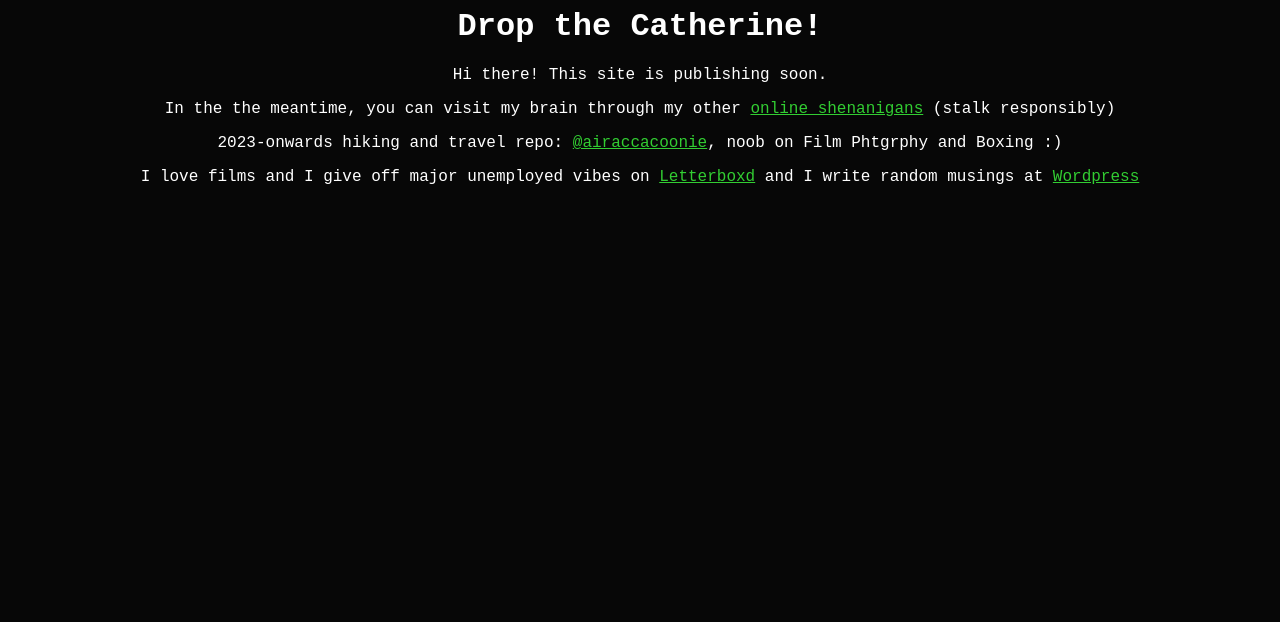
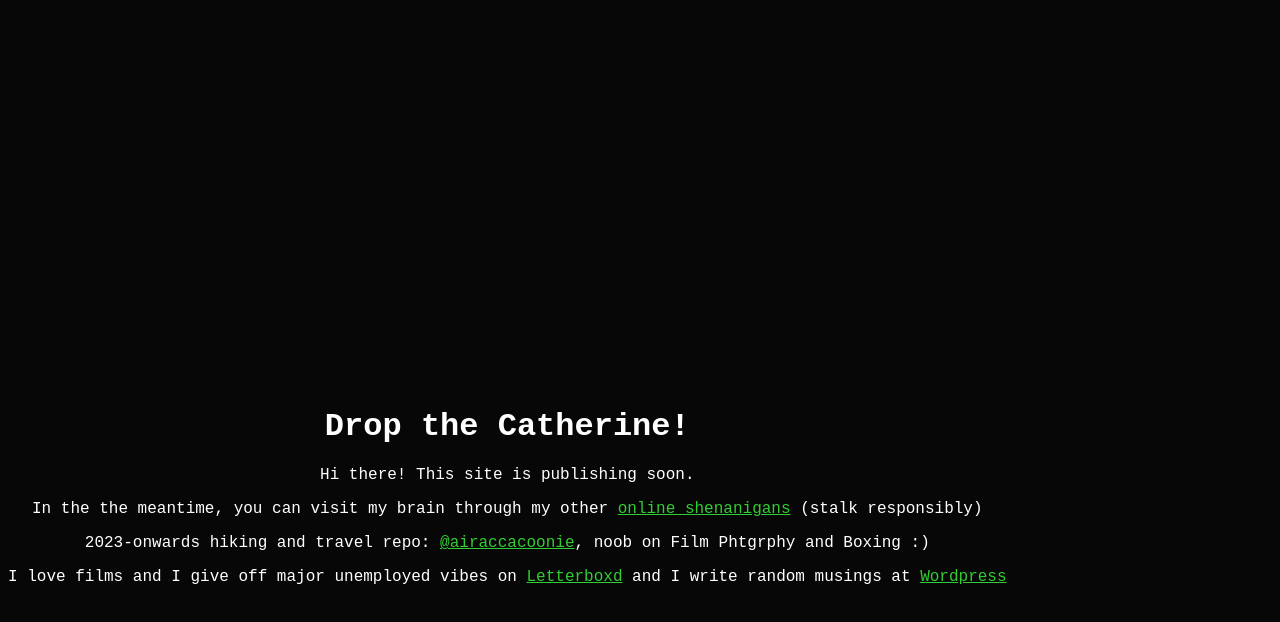
Before and after one commit to ac-gutierrez/ac-gutierrez.github.io, a plain HTML site: page index.html in a window 1280 px wide. Drawn offline with Linux system fonts and the light colour scheme.

Commit message:
Update CSS for body to center content properly
Fix CSS positioning for centering content

```diff
--- a/index.html
+++ b/index.html
@@ -1,14 +1,19 @@
 <html>
+
 <head>
 <style>
 
 body {
-  justify-content: center;
-  align-items:center;
+
+    position: absolute;
+    top: 50%;
+    left 50%;
+    transform: translate(-50% -50%);
+    align-items: center;
+    text-align: center;
   font-family: 'Courier New';
   background-color: #070707;
   color: white;
-  text-align: center;
 
 }
 
@@ -18,6 +23,7 @@ a, a:link, a:visited {
   text-decoration: underline;
 }
 </style>
+
 </head>
 
 <body>
```
